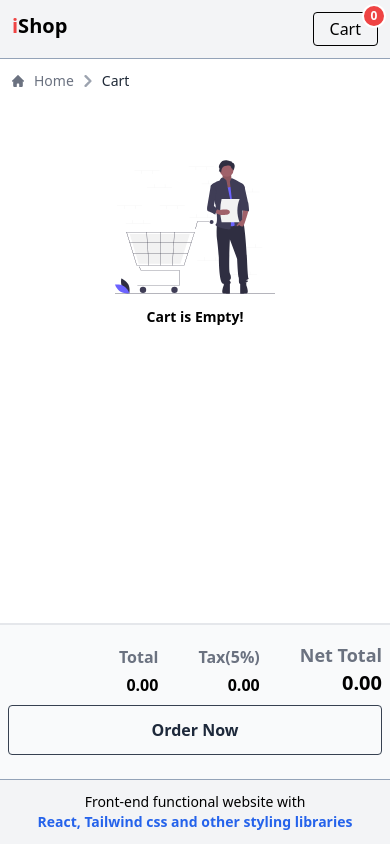
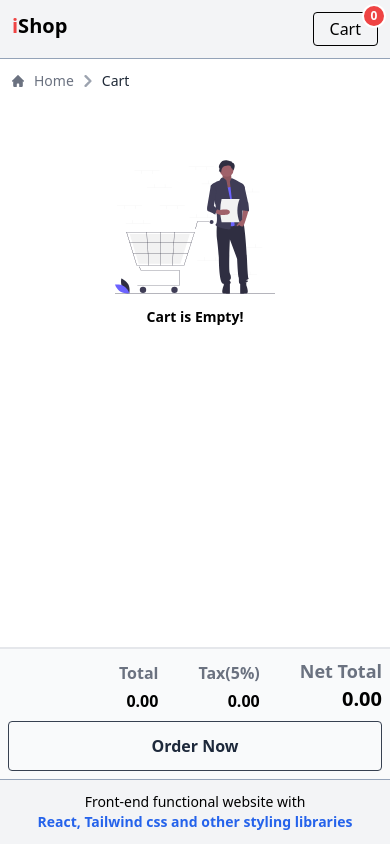
Before and after one commit to myominthein-dev/react-ecommerce-app, a React (Vite) app: page /cart in a window 390 px wide. Built offline with nearby package versions, Linux system fonts and the light colour scheme.

Commit message:
"final fixed"

```diff
--- a/src/components/CartSection.jsx
+++ b/src/components/CartSection.jsx
@@ -18,7 +18,7 @@
   const netTotal = total + taxPercent;
   return (
     <div className=" overflow-scroll  cartGroup flex flex-col">
-      <div className="pb-20">
+      <div className="pb-36 sm:pb-20">
         {
           cartItems.length == 0 ? <><img className="size-40 mt-14 mx-auto" src={emptyCart} /> <p className="text-center font-semibold text-sm">Cart is Empty!</p></>: cartItems.map((item) => (
 
@@ -28,7 +28,7 @@
         }
       </div >
 
-      <div className="py-4 border-t-2 absolute  bg-gray-50 px-2 bottom-0 left-0 right-0 ">
+      <div className="py-2 sm:py-4 border-t-2 absolute  bg-gray-50 px-2 bottom-0 left-0 right-0 ">
         <div className="sm:flex justify-between">
           <button className="border rounded hidden sm:block dark:text-white text-slate-800 font-semibold border-gray-700 px-4  hover:bg-gray-700 transition-all duration-300 active:scale-90 hover:text-white text-nowrap">
             Order Now
@@ -47,7 +47,7 @@
             <p className=" text-xl font-bold">{netTotal.toFixed(2)}</p>
           </div>
         </div>
-        <button className="border rounded my-2 w-full py-3 sm:hidden dark:text-white text-slate-800 font-semibold border-gray-700 px-4  hover:bg-gray-700 transition-all duration-300 active:scale-90 hover:text-white text-nowrap">
+        <button className="border rounded mt-2 w-full py-3 sm:hidden dark:text-white text-slate-800 font-semibold border-gray-700 px-4  hover:bg-gray-700 transition-all duration-300 active:scale-90 hover:text-white text-nowrap">
             Order Now
           </button>
         </div>
```
Also changed, not shown: 4 other files (tests, documents, lock files or other folders).
